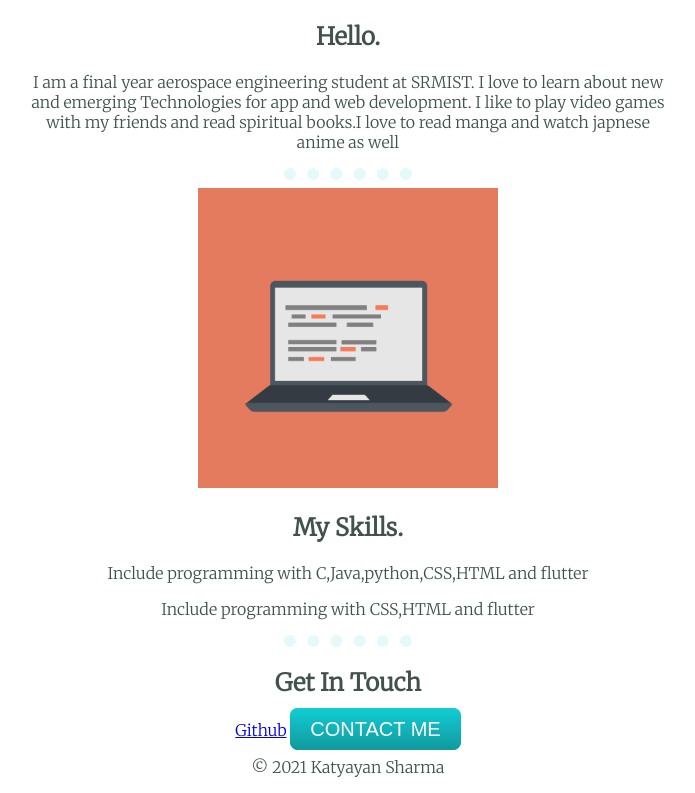
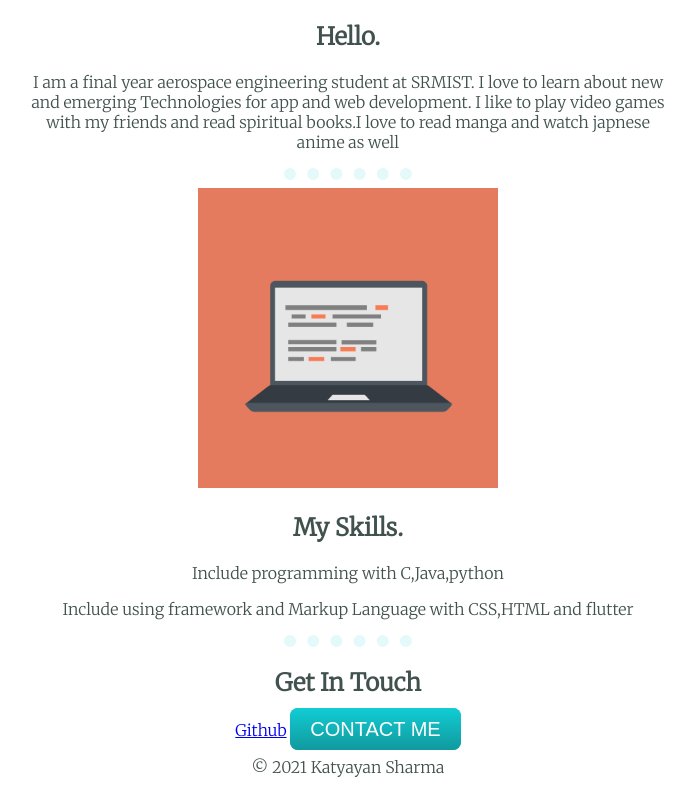
Before and after one commit to ks4342/ks4342.github.io, a plain HTML site: page index.html in a window 1280 px wide. Shown: the part 1113-1906 px from the top of the page, without its empty margins (292-987 px from the left). Drawn offline with Linux system fonts and the light colour scheme.

Commit message:
Update index.html

```diff
--- a/index.html
+++ b/index.html
@@ -20,7 +20,7 @@
       I'm Katyayan
     </h1>
     <p class="position">
-      Aerodynamics and Flutter enthusiast
+      Flutter and Propulsion enthusiast
     </p>
     <img class="bottom-cloud" src="images/cloud.png" alt="Supposed to be clouds here" />
     <img class="mountain" src="images/mountain.png" alt="Supposed to be a mountain here" />
@@ -38,11 +38,11 @@
       <div class="skill-row1">
 
 
-        <p>Include programming with C,Java,python,CSS,HTML and flutter</p>
+        <p>Include programming with C,Java,python</p>
       </div><div class="skill-row1">
 
 
-        <p>Include programming with CSS,HTML and flutter</p>
+        <p>Include using framework and Markup Language with CSS,HTML and flutter</p>
       </div>
 
     </div>
```
